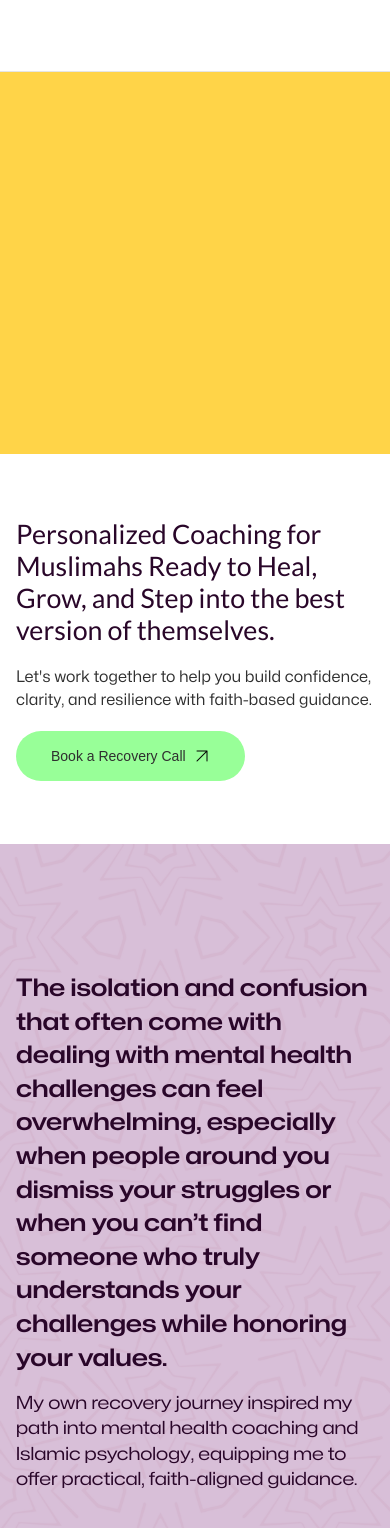
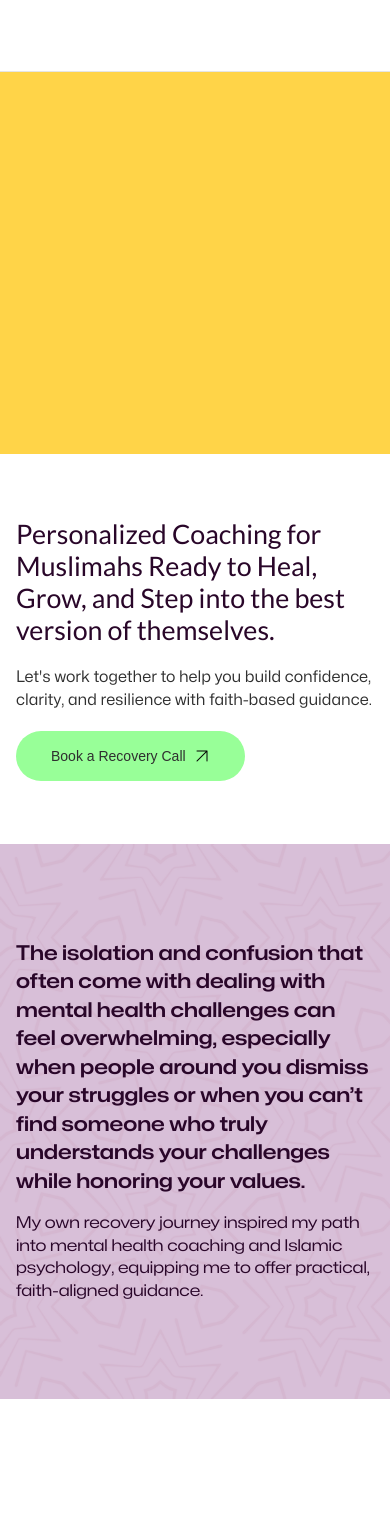
Before and after one commit to jubril-a/safe-with-muhinat, a Next.js app: page / in a window 390 px wide. Shown: the top 1528 px of the page. After the commit the page ends 1399 px from the top, so only its background shows below. Built offline with nearby package versions, Linux system fonts and the light colour scheme.

Commit message:
fixed padding on Intro section

```diff
--- a/app/components/Intro.module.scss
+++ b/app/components/Intro.module.scss
@@ -30,18 +30,22 @@
 }
 
 .pb {
-    padding-block: 8rem;
+    padding-block: 6rem;
+
+    @media (min-width: 768px) {
+        padding-block: 8rem;
+    }
 }
 
 .p1 {
-    font-size: 24px;
+    font-size: clamp(1.25rem, 1.1591rem + 0.4545vw, 1.5rem);
     font-weight: 600;
     max-width: 960px;
     margin-bottom: 1rem;
 }
 
 .p2 {
-    font-size: 18px;
+    font-size: clamp(1rem, 0.9545rem + 0.2273vw, 1.125rem);
     font-weight: 400;
     max-width: 820px;
 }
```
